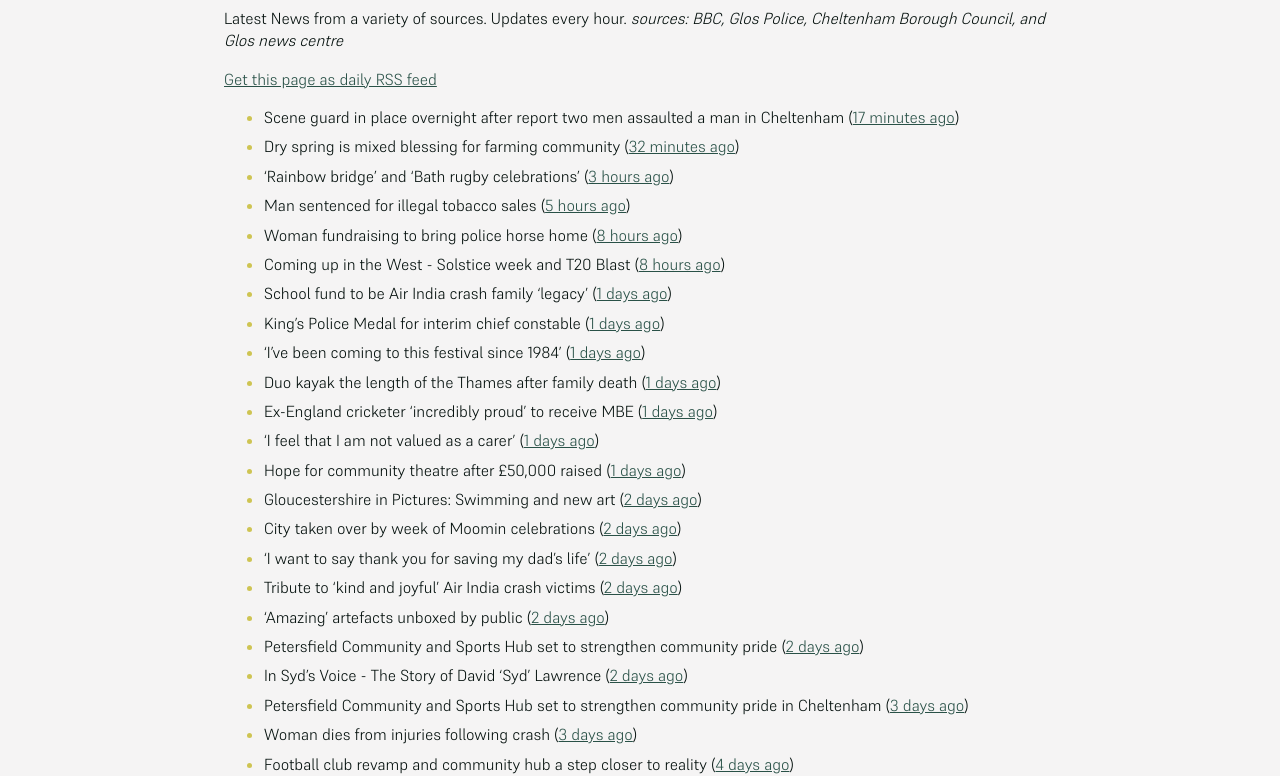
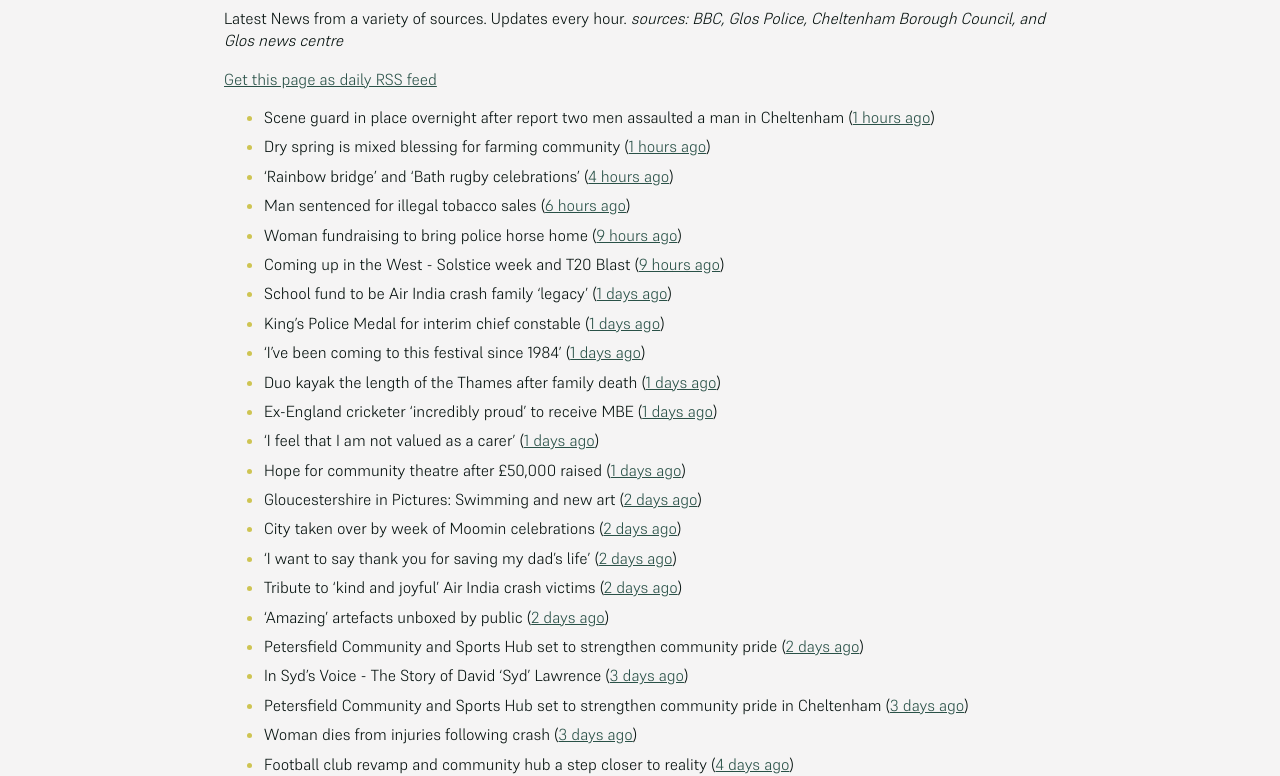
Before and after one commit to mat-0/cheltenham-open-data, a Jekyll site: the page built from _pages/news.md, in a window 1280 px wide and 1400 px high. Shown: the part 266-1042 px from the top of the window. Built offline with Jekyll 4.4.1, drawn with Linux system fonts in a browser that asks for light colours; some of the changed text lies outside the part shown.

Commit message:
Updated 2025-06-16 14:58:06

```diff
--- a/_pages/news.md
+++ b/_pages/news.md
@@ -12,12 +12,12 @@ _sources: BBC, Glos Police, Cheltenham Borough Council, and Glos news centre_
 [Get this page as daily RSS feed](/daily.rss)
 
 <!-- news_marker starts -->
-- Scene guard in place overnight after report two men assaulted a man in Cheltenham ([17 minutes ago](https://gloucesternewscentre.co.uk/scene-guard-in-place-overnight-after-report-two-men-assaulted-a-man-in-cheltenham/))
-- Dry spring is mixed blessing for farming community ([32 minutes ago](https://www.bbc.com/news/articles/c8d1vglgj9zo))
-- 'Rainbow bridge' and 'Bath rugby celebrations' ([3 hours ago](https://www.bbc.com/news/articles/cx2e29jqllgo))
-- Man sentenced for illegal tobacco sales ([5 hours ago](https://gloucesternewscentre.co.uk/man-sentenced-for-illegal-tobacco-sales/))
-- Woman fundraising to bring police horse home ([8 hours ago](https://www.bbc.com/news/articles/c1ld0n474llo))
-- Coming up in the West - Solstice week and T20 Blast ([8 hours ago](https://www.bbc.com/news/articles/c4g3nze858lo))
+- Scene guard in place overnight after report two men assaulted a man in Cheltenham ([1 hours ago](https://gloucesternewscentre.co.uk/scene-guard-in-place-overnight-after-report-two-men-assaulted-a-man-in-cheltenham/))
+- Dry spring is mixed blessing for farming community ([1 hours ago](https://www.bbc.com/news/articles/c8d1vglgj9zo))
+- 'Rainbow bridge' and 'Bath rugby celebrations' ([4 hours ago](https://www.bbc.com/news/articles/cx2e29jqllgo))
+- Man sentenced for illegal tobacco sales ([6 hours ago](https://gloucesternewscentre.co.uk/man-sentenced-for-illegal-tobacco-sales/))
+- Woman fundraising to bring police horse home ([9 hours ago](https://www.bbc.com/news/articles/c1ld0n474llo))
+- Coming up in the West - Solstice week and T20 Blast ([9 hours ago](https://www.bbc.com/news/articles/c4g3nze858lo))
 - School fund to be Air India crash family 'legacy' ([1 days ago](https://www.bbc.com/news/articles/c5y5ygl2g31o))
 - King's Police Medal for interim chief constable ([1 days ago](https://www.bbc.com/news/articles/c39x9jz8ez1o))
 - 'I've been coming to this festival since 1984' ([1 days ago](https://www.bbc.com/news/articles/clyny53kdg4o))
@@ -31,7 +31,7 @@ _sources: BBC, Glos Police, Cheltenham Borough Council, and Glos news centre_
 - Tribute to 'kind and joyful' Air India crash victims ([2 days ago](https://www.bbc.com/news/articles/c20qv62dxq6o))
 - 'Amazing' artefacts unboxed by public ([2 days ago](https://www.bbc.com/news/articles/cgeglpyez20o))
 - Petersfield Community and Sports Hub set to strengthen community pride ([2 days ago](https://gloucesternewscentre.co.uk/petersfield-community-and-sports-hub-set-to-strengthen-community-pride/))
-- In Syd's Voice - The Story of David 'Syd' Lawrence ([2 days ago](https://www.bbc.co.uk/sounds/play/p0lj4vvq))
+- In Syd's Voice - The Story of David 'Syd' Lawrence ([3 days ago](https://www.bbc.co.uk/sounds/play/p0lj4vvq))
 - Petersfield Community and Sports Hub set to strengthen community pride in Cheltenham ([3 days ago](https://www.cheltenham.gov.uk/news/article/3020/petersfield_community_and_sports_hub_set_to_strengthen_community_pride_in_cheltenham))
 - Woman dies from injuries following crash ([3 days ago](https://www.bbc.com/news/articles/cx2q7py0p1qo))
 - Football club revamp and community hub a step closer to reality ([4 days ago](https://gloucesternewscentre.co.uk/football-club-revamp-and-community-hub-a-step-closer-to-reality/))
```
Also changed, not shown: other parts of _pages/news.md (+2 -2 lines), _data/flood.json (+5 -27 lines), _pages/fix-my-street.md (+1 -1 lines), index.md (+4 -4 lines).
